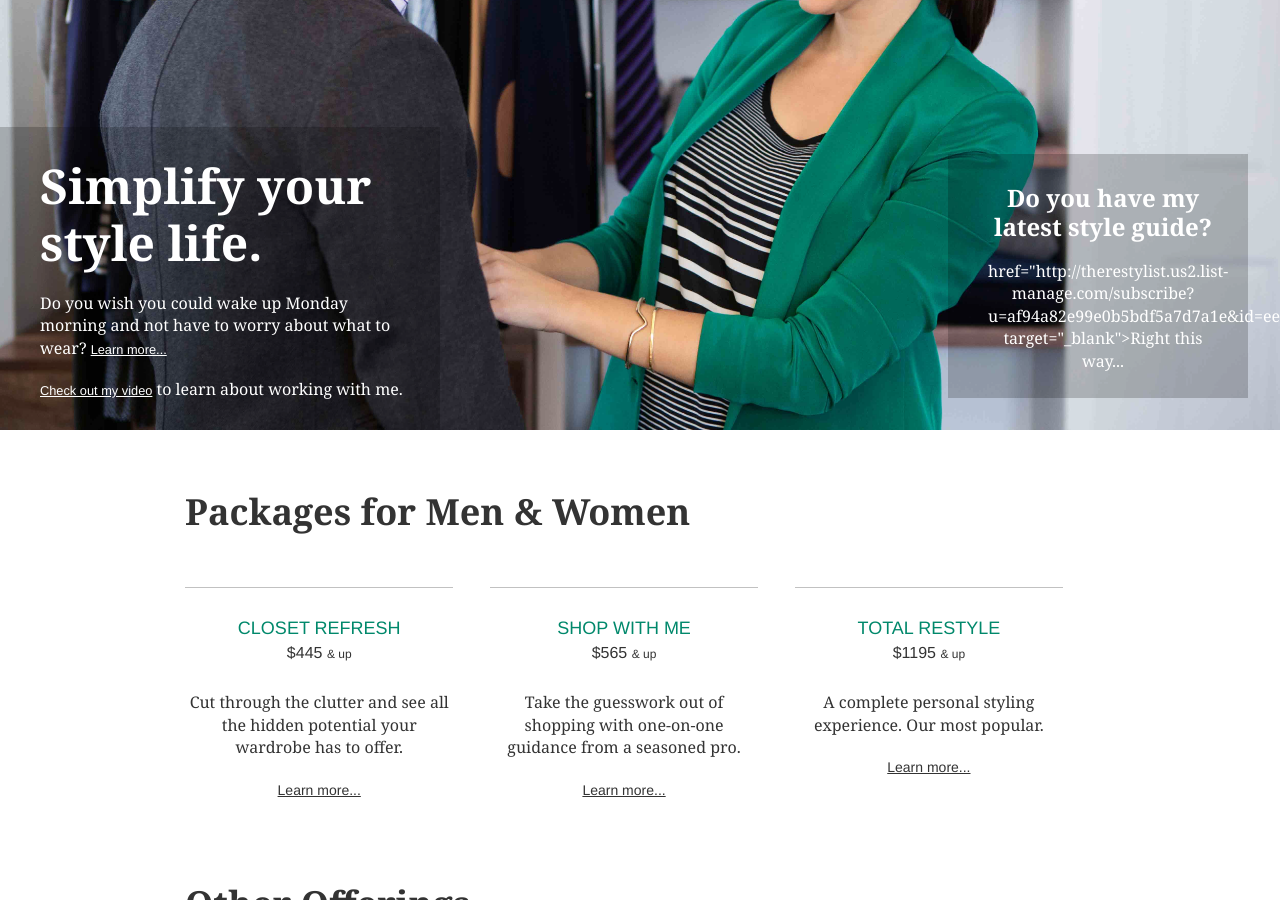
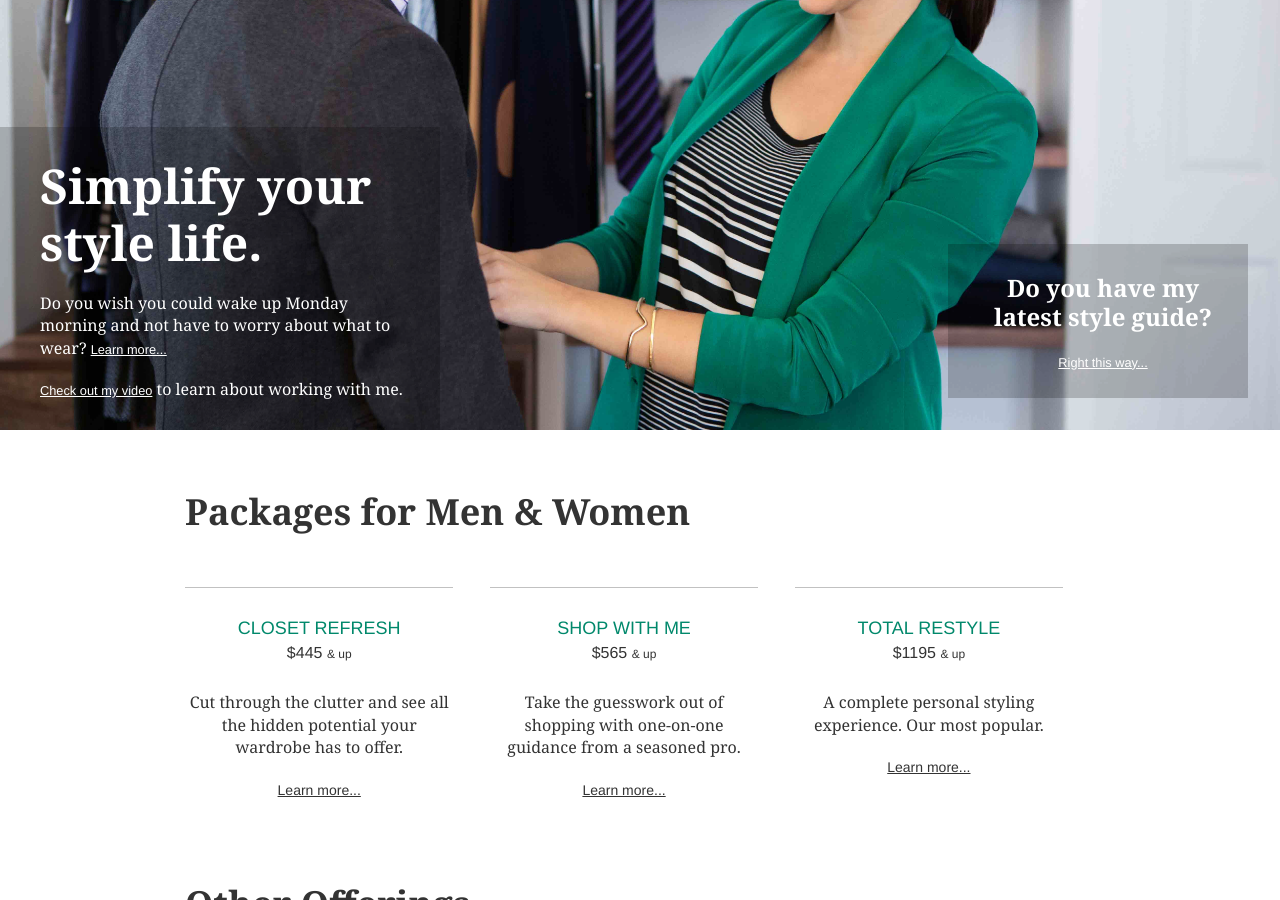
Before and after one commit to btaylor30/bryntaylor.com, a Jekyll site: the page built from index.html, in a window 1280 px wide and 900 px high, scrolled down 391 px. Built offline with Jekyll 4.4.1, drawn with Linux system fonts in a browser that asks for light colours; nearby versions of some CDN libraries; some web fonts are replaced; Markdown is read by kramdown in place of the engine named in the settings.

Commit message:
Updated index.html

```diff
--- a/index.html
+++ b/index.html
@@ -15,7 +15,7 @@ published: true
   </article>
   <aside class="book-callout">
     <h1>Do you have my latest style guide?</h1>
-    <p> href="http://therestylist.us2.list-manage.com/subscribe?u=af94a82e99e0b5bdf5a7d7a1e&id=eea1162356" target="_blank">Right this way...</p>
+    <p><a href="http://therestylist.us2.list-manage.com/subscribe?u=af94a82e99e0b5bdf5a7d7a1e&id=eea1162356" target="_blank">Right this way...</a></p>
   </aside>
 </section>
 <a name="services"></a>
```
